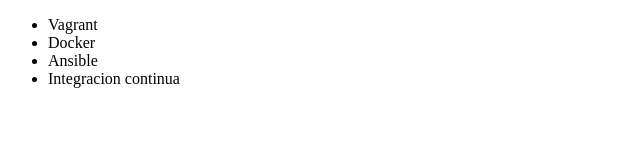
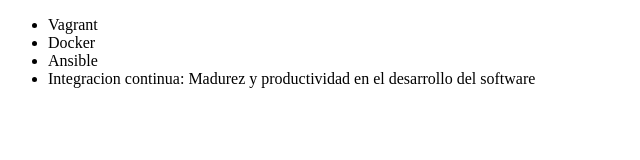
Before and after one commit to FrostyZork/Prueba, a plain HTML site: page index.html in a window 1280 px wide. Shown: the whole page, without its empty margins (0-640 px from the left). Drawn offline with Linux system fonts and the light colour scheme.

Commit message:
Renombrando curso de integracion continua

```diff
--- a/index.html
+++ b/index.html
@@ -8,8 +8,8 @@
      <ul>
          <li> Vagrant </li>
          <li> Docker </li>
-         <li> Ansible </li>
-         <li> Integracion continua </li>
+         <li> Ansible</li>
+         <li>Integracion continua: Madurez y productividad en el desarrollo del software</li>
      </ul>
 </body>
 </html>
```
